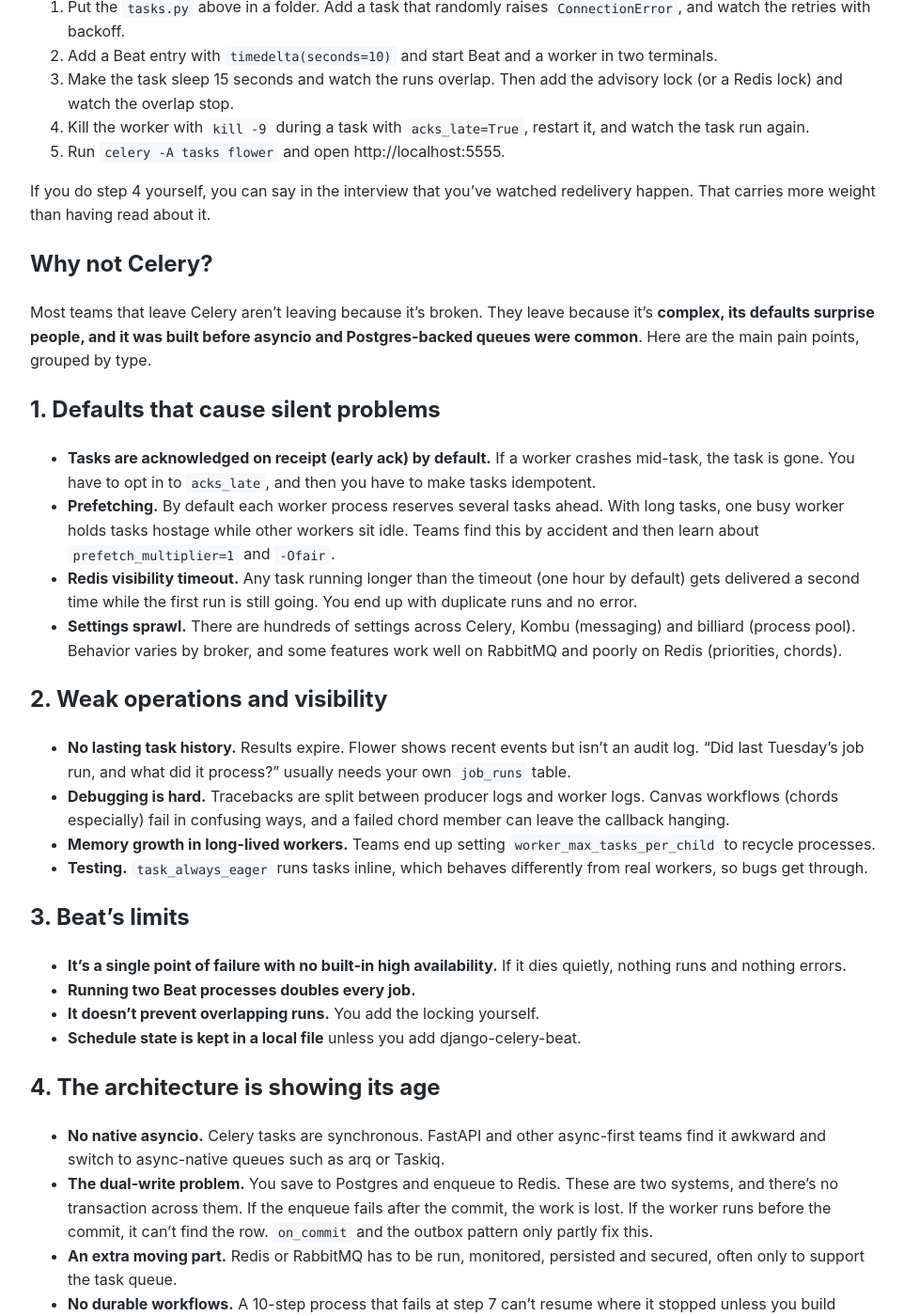
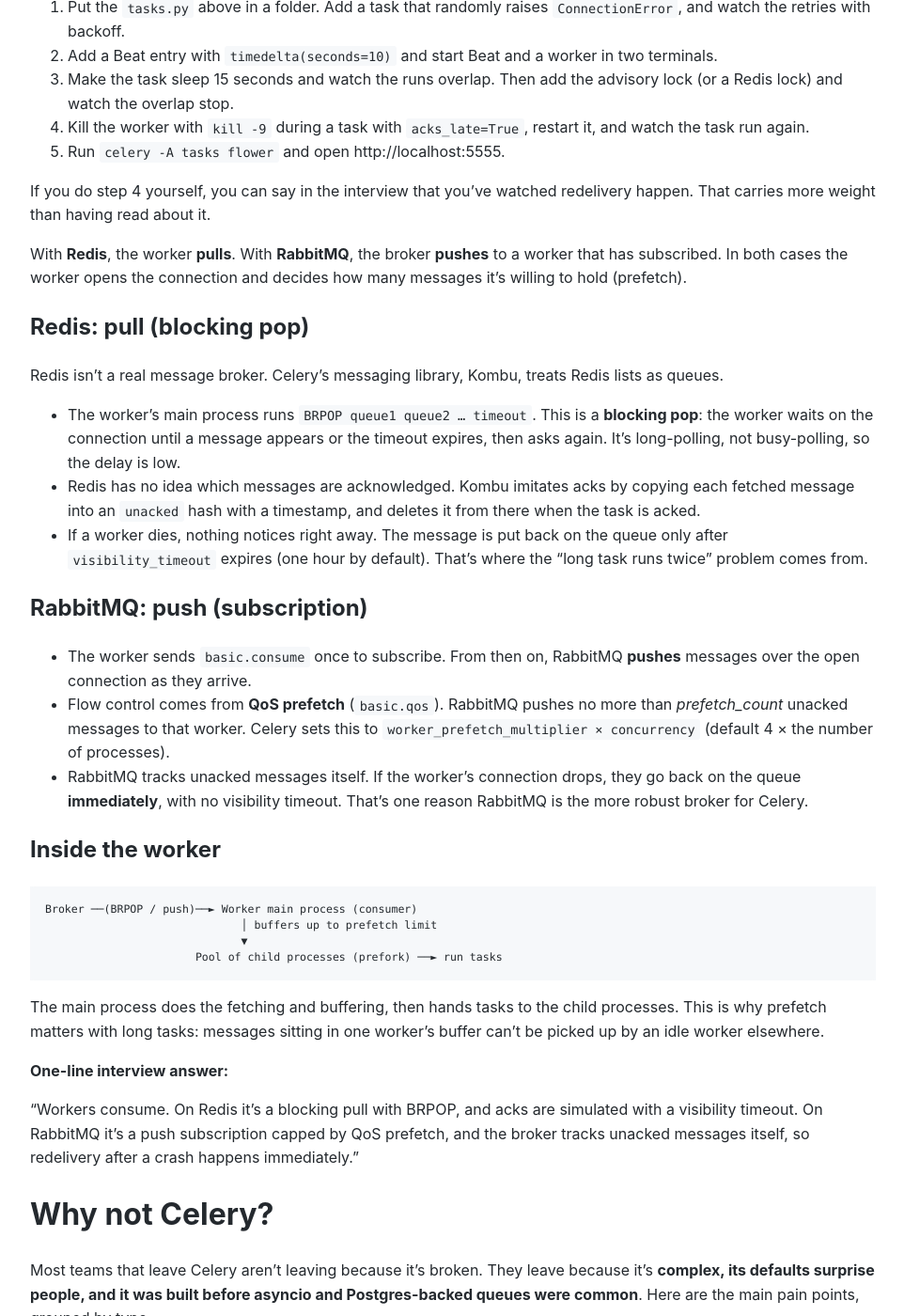
Before and after one commit to Michael-Lubinsky/michael-lubinsky.github.com, a Jekyll site: the page built from system_design/celery.md, in a window 1280 px wide and 1400 px high, scrolled down 16352 px. Shown: the whole window at 94% size, without its empty margins (158-1120 px from the left). Built offline with Jekyll 4.4.1, drawn with Linux system fonts in a browser that asks for light colours; our own code applies the rules of GitHub Pages for plain Markdown files.

Commit message:
Update celery.md

````diff
--- a/system_design/celery.md
+++ b/system_design/celery.md
@@ -715,7 +715,43 @@
 
 If you do step 4 yourself, you can say in the interview that you've watched redelivery happen. That carries more weight than having read about it.
 
-## Why not Celery?
+
+With **Redis**, the worker **pulls**. With **RabbitMQ**, the broker **pushes** to a worker that has subscribed. In both cases the worker opens the connection and decides how many messages it's willing to hold (prefetch).
+
+## Redis: pull (blocking pop)
+
+Redis isn't a real message broker. Celery's messaging library, Kombu, treats Redis lists as queues.
+
+- The worker's main process runs `BRPOP queue1 queue2 … timeout`. This is a **blocking pop**: the worker waits on the connection until a message appears or the timeout expires, then asks again. It's long-polling, not busy-polling, so the delay is low.
+- Redis has no idea which messages are acknowledged. Kombu imitates acks by copying each fetched message into an `unacked` hash with a timestamp, and deletes it from there when the task is acked.
+- If a worker dies, nothing notices right away. The message is put back on the queue only after `visibility_timeout` expires (one hour by default). That's where the "long task runs twice" problem comes from.
+
+## RabbitMQ: push (subscription)
+
+- The worker sends `basic.consume` once to subscribe. From then on, RabbitMQ **pushes** messages over the open connection as they arrive.
+- Flow control comes from **QoS prefetch** (`basic.qos`). RabbitMQ pushes no more than *prefetch_count* unacked messages to that worker. Celery sets this to `worker_prefetch_multiplier × concurrency` (default 4 × the number of processes).
+- RabbitMQ tracks unacked messages itself. If the worker's connection drops, they go back on the queue **immediately**, with no visibility timeout. That's one reason RabbitMQ is the more robust broker for Celery.
+
+## Inside the worker
+
+```
+Broker ──(BRPOP / push)──► Worker main process (consumer)
+                              │ buffers up to prefetch limit
+                              ▼
+                       Pool of child processes (prefork) ──► run tasks
+```
+
+The main process does the fetching and buffering, then hands tasks to the child processes. This is why prefetch matters with long tasks: messages sitting in one worker's buffer can't be picked up by an idle worker elsewhere.
+
+**One-line interview answer:**
+
+"Workers consume. On Redis it's a blocking pull with BRPOP, and acks are simulated with a visibility timeout.
+On RabbitMQ it's a push subscription capped by QoS prefetch, and the broker tracks unacked messages itself,
+so redelivery after a crash happens immediately."
+
+
+# Why not Celery?
+
 Most teams that leave Celery aren't leaving because it's broken. They leave because it's **complex, its defaults surprise people, and it was built before asyncio and Postgres-backed queues were common**. Here are the main pain points, grouped by type.
 
 ## 1. Defaults that cause silent problems
````
